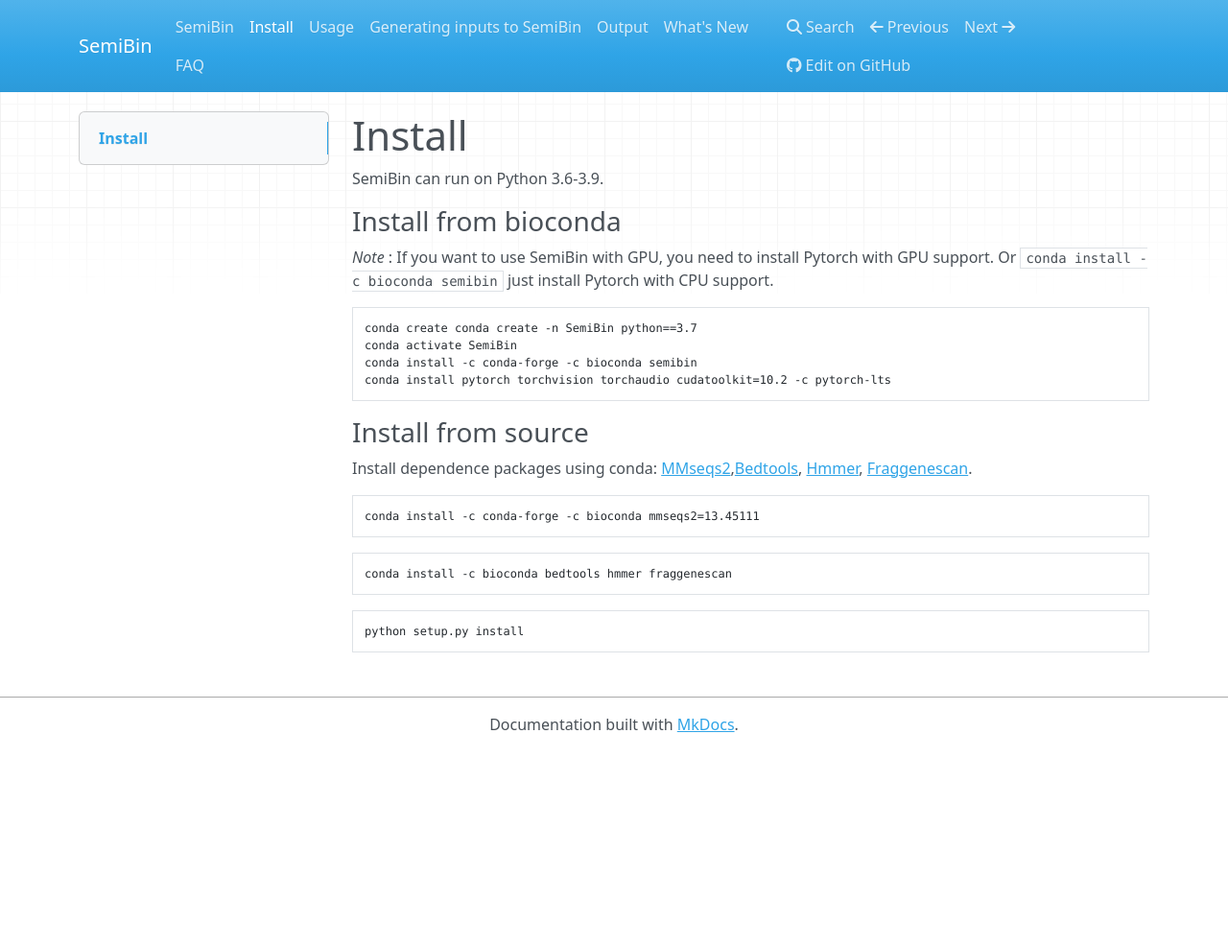
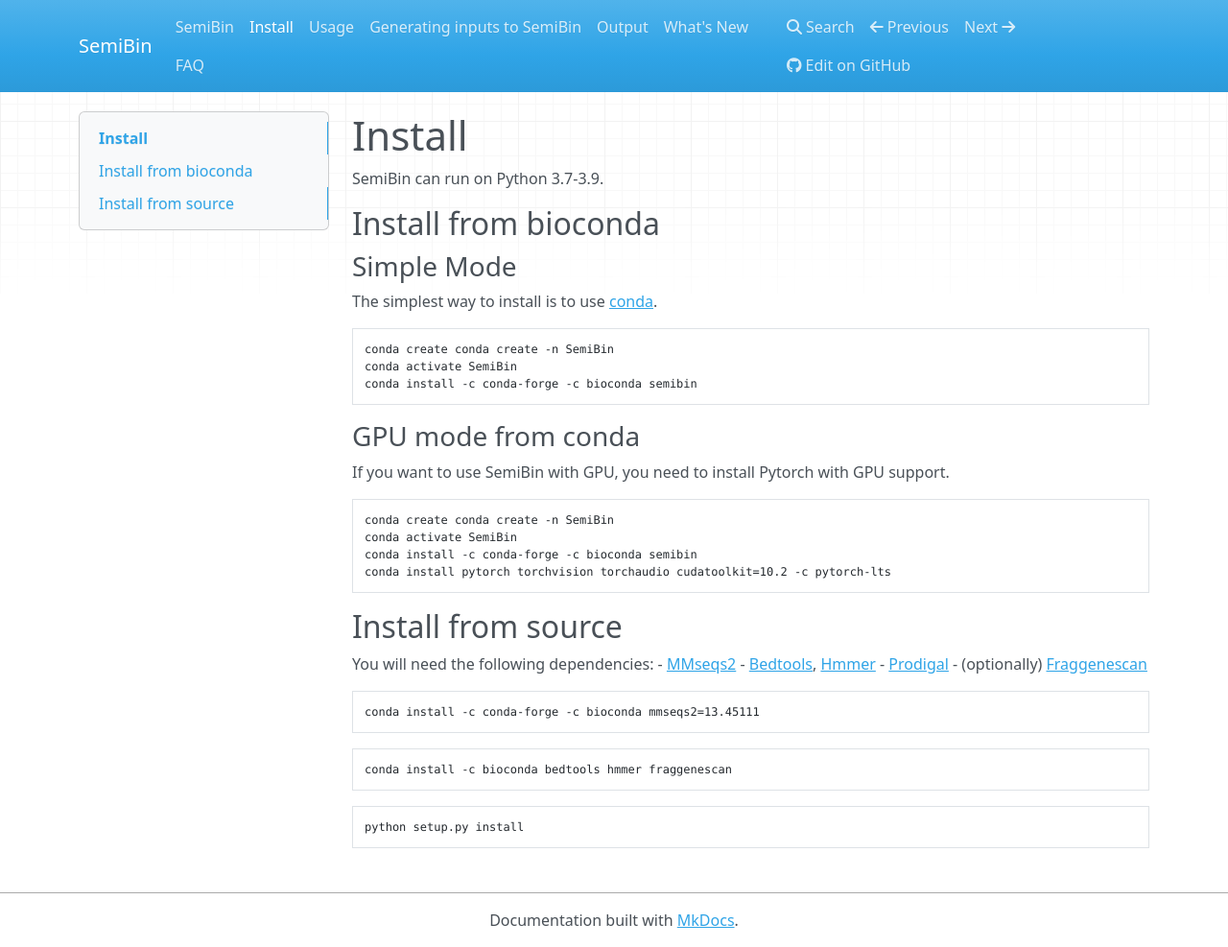
Before and after one commit to BigDataBiology/SemiBin, an MkDocs documentation site: the page built from docs/install.md, in a window 1280 px wide and 987 px high. Shown: the whole window at 96% size. Built offline with MkDocs 1.6.1, drawn with Linux system fonts in a browser that asks for light colours; nearby versions of some CDN libraries.

Commit message:
DOC Polish install instructions

````diff
--- a/docs/install.md
+++ b/docs/install.md
@@ -1,21 +1,38 @@
 # Install
 
-SemiBin can run on Python 3.6-3.9.
+SemiBin can run on Python 3.7-3.9.
 
-### Install from bioconda ###
+## Install from bioconda
 
-_Note_ : If you want to use SemiBin with GPU, you need to install Pytorch with GPU support. Or `conda install -c bioconda semibin` just install Pytorch with CPU support.
+### Simple Mode
+
+The simplest way to install is to use [conda](https://conda.io/).
 
 ```bash
-conda create conda create -n SemiBin python==3.7
+conda create conda create -n SemiBin
+conda activate SemiBin
+conda install -c conda-forge -c bioconda semibin
+```
+
+### GPU mode from conda
+
+If you want to use SemiBin with GPU, you need to install Pytorch with GPU support.
+
+```bash
+conda create conda create -n SemiBin
 conda activate SemiBin
 conda install -c conda-forge -c bioconda semibin
 conda install pytorch torchvision torchaudio cudatoolkit=10.2 -c pytorch-lts
 ```
 
-### Install from source ###
+## Install from source
 
-Install dependence packages using conda: [MMseqs2](https://github.com/soedinglab/MMseqs2),[Bedtools](http://bedtools.readthedocs.org/]), [Hmmer](http://hmmer.org/),  [Fraggenescan](https://sourceforge.net/projects/fraggenescan/).
+You will need the following dependencies:
+- [MMseqs2](https://github.com/soedinglab/MMseqs2)
+- [Bedtools](http://bedtools.readthedocs.org/]), [Hmmer](http://hmmer.org/)
+- [Prodigal](https://github.com/hyattpd/Prodigal)
+- (optionally) [Fraggenescan](https://sourceforge.net/projects/fraggenescan/)
+
 
 ```bash
 conda install -c conda-forge -c bioconda mmseqs2=13.45111
````
Also changed, not shown: README.md (+5 -3 lines).
